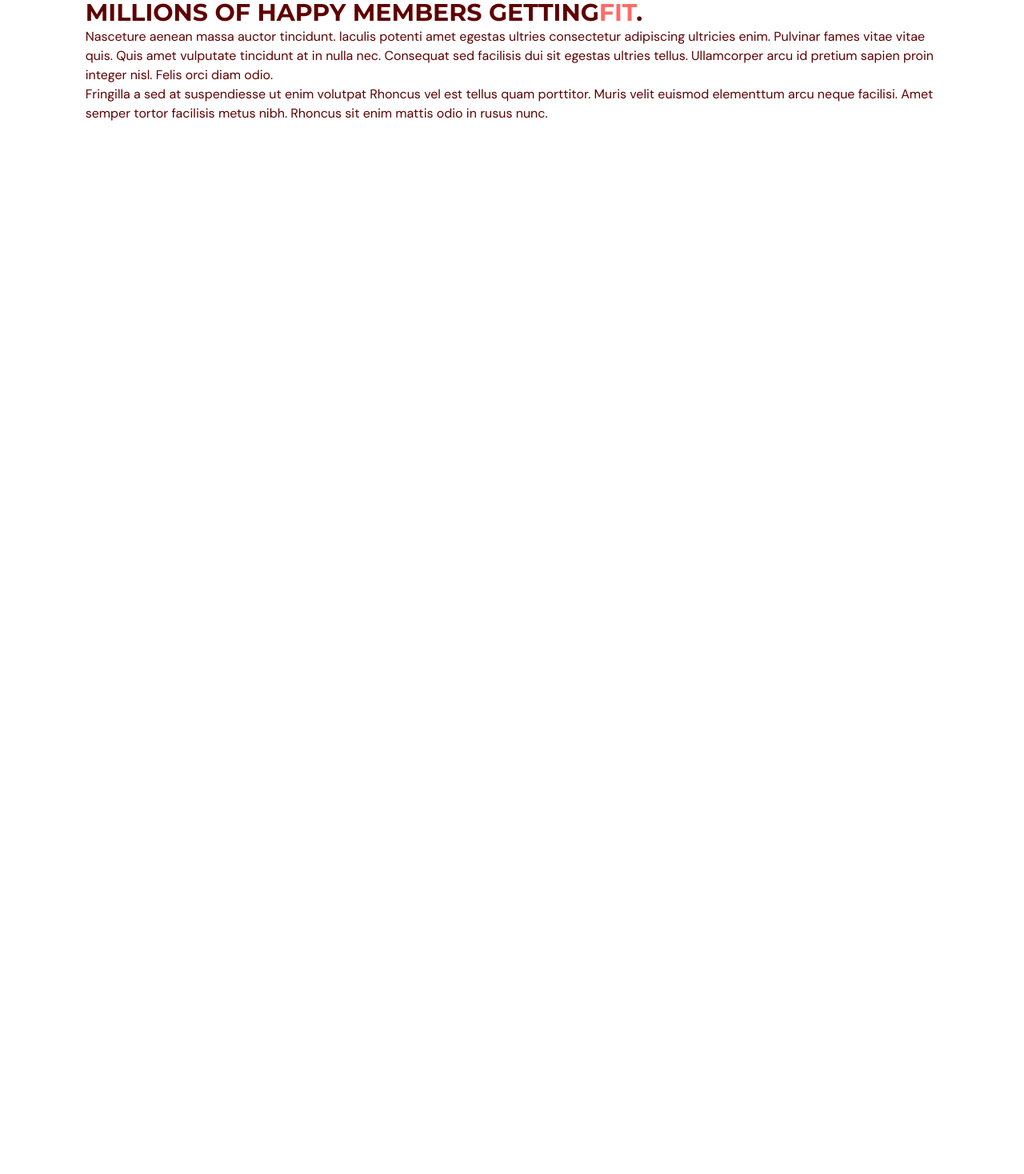
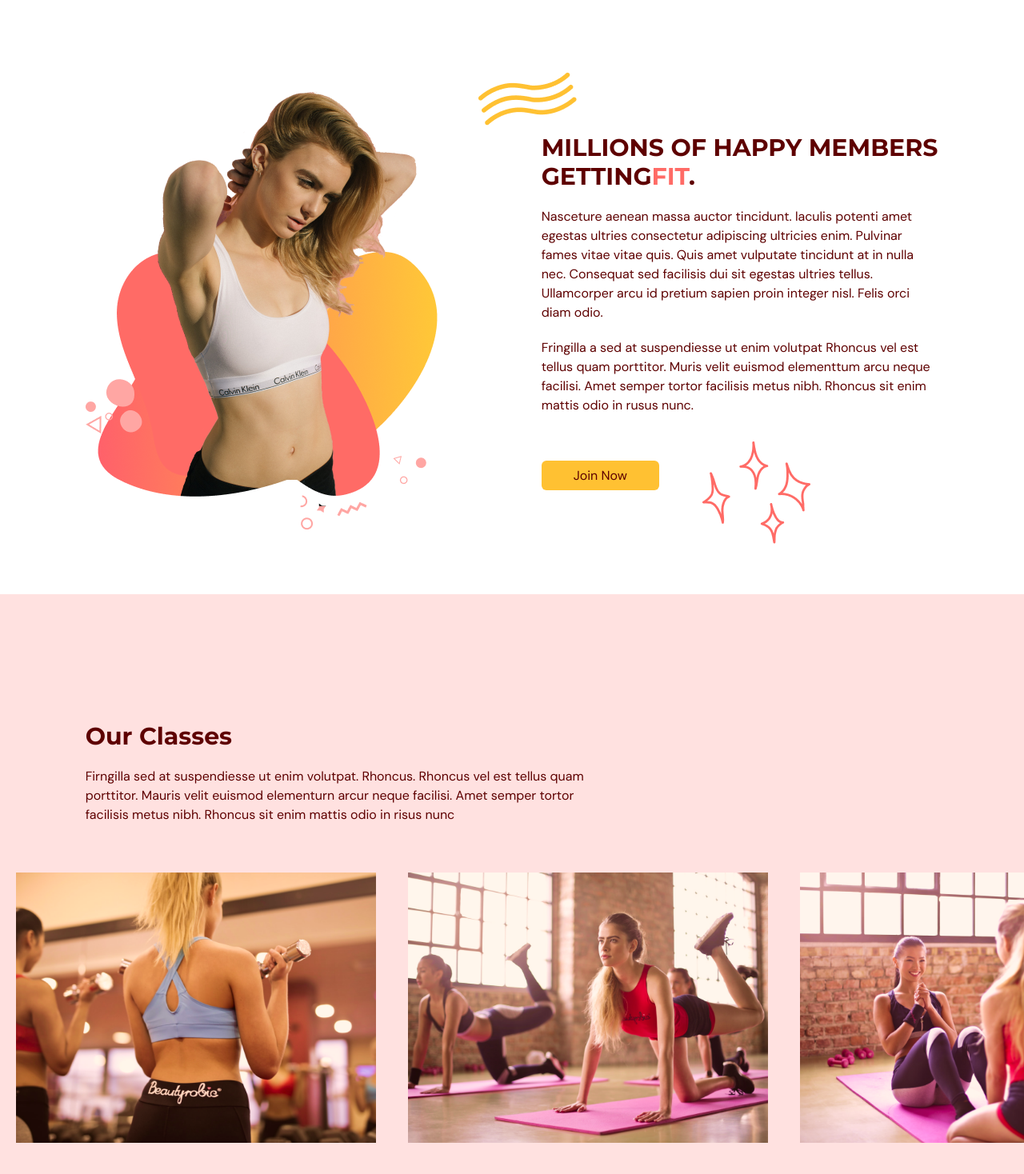
Before and after one commit to ariful-islam-dev/evogym, a React (Vite) app: page / in a window 1280 px wide. Shown: the part 1386-2854 px from the top of the page at 80% size. Before the commit the page ends 1620 px from the top, so only its background shows below. Built offline with nearby package versions, Linux system fonts and the light colour scheme.

Commit message:
benefites section is done

```diff
--- a/src/App.tsx
+++ b/src/App.tsx
@@ -3,6 +3,7 @@
 import { useEffect, useState } from "react";
 import { SelectedPage } from "@/shared/types";
 import Benefits from "@/scenes/Benefits";
+import OurClasses from "@/scenes/OurClasses";
 
 SelectedPage
 
@@ -29,6 +30,7 @@
     <Navbar isTopOfPage={isTopOfPage} selectedPage={selectedPage} setSelectedPage={setSelectedPage}/>
     <Home setSelectedPage={setSelectedPage}/>
     <Benefits setSelectedPage={setSelectedPage}/>
+    <OurClasses setSelectedPage={setSelectedPage}/>
   </div>;
 }
 
--- a/src/scenes/Benefits/index.tsx
+++ b/src/scenes/Benefits/index.tsx
@@ -1,22 +1,24 @@
 import HText from '@/shared/HText';
 import { BenefitType, SelectedPage } from '@/shared/types';
-import {HomeModernIcon, UserGroupIcon, AcademicCapIcon} from '@heroicons/react/24/solid';
-import {motion} from 'framer-motion';
+import { HomeModernIcon, UserGroupIcon, AcademicCapIcon } from '@heroicons/react/24/solid';
+import { motion } from 'framer-motion';
+import BenefitsPageGraphic from "@/assets/BenefitsPageGraphic.png"
 import Benefit from './Benefit';
+import ActionButton from '@/shared/ActionButton';
 
 const benefits: Array<BenefitType> = [
   {
-    icon: <HomeModernIcon className='w-6 h-6'/>,
+    icon: <HomeModernIcon className='w-6 h-6' />,
     title: "State of the Art Facilities",
     description: "Neque adipiscing amet amet enim. Feugiat dolorenim fermentum in a in lectus pellentesque. Ullamcorper et."
   },
   {
-    icon: <UserGroupIcon className='w-6 h-6'/>,
+    icon: <UserGroupIcon className='w-6 h-6' />,
     title: "100's of Diverse Classes",
     description: "Euimsum id egestas risus tempus enit semper felis quis. Nec consectetur ac venenatis facilisi est. Eget ac turpis id"
   },
   {
-    icon: <AcademicCapIcon className='w-6 h-6'/>,
+    icon: <AcademicCapIcon className='w-6 h-6' />,
     title: "Export and Pro Trainers",
     description: "Fasce vestibulum aliquam ut cras. Nisl lectus egestas sapien misl. Lacus at mi sit pellentesque. Congue parturient."
   },
@@ -31,24 +33,24 @@
   }
 }
 type Props = {
-    setSelectedPage: (value: SelectedPage)=>void;
+  setSelectedPage: (value: SelectedPage) => void;
 }
 
-const Benefits = ({setSelectedPage}: Props) => {
+const Benefits = ({ setSelectedPage }: Props) => {
   return (
     <section id='benefits' className='w-5/6 min-h-full py-20 mx-auto'>
       <motion.div
-            onViewportEnter={()=>setSelectedPage(SelectedPage.Benefits)}
+        onViewportEnter={() => setSelectedPage(SelectedPage.Benefits)}
       >
         {/* Header */}
         <motion.div
           initial="hidden"
           whileInView="visible"
-             viewport={{once: true, amount: 0.5 }}
-             transition={{ duration: 0.5}}
+          viewport={{ once: true, amount: 0.5 }}
+          transition={{ duration: 0.5 }}
           variants={{
-                    hidden: {opacity:0, x:-50},
-                    visible: {opacity: 1, x:0}
+            hidden: { opacity: 0, x: -50 },
+            visible: { opacity: 1, x: 0 }
           }}
           className='md:my-5 md:w-3/5'>
           <HText>MORE THAN JUST GYM.</HText>
@@ -60,11 +62,11 @@
         <motion.div className="items-center justify-between gap-8 mt-5 md:flex"
           initial="hidden"
           whileInView="visible"
-              viewport={{once: true, amount: 0.5}}
+          viewport={{ once: true, amount: 0.5 }}
           variants={container}
         >
           {
-                benefits.map((benefit:BenefitType)=>(
+            benefits.map((benefit: BenefitType) => (
               <Benefit key={benefit.title} icon={benefit.icon} title={benefit.title} description={benefit.description}
                 setSelectedPage={setSelectedPage}
               />
@@ -72,27 +74,53 @@
           }
         </motion.div>
         {/* GRAPHICS AND DESCRIPTION */}
-              <div>
+        <div className='items-center justify-between gap-20 mt-16 md:mt-28 md:flex'>
           {/* GRAPHIC */}
-                <img src="" alt="" />
+          <img src={BenefitsPageGraphic} alt="Benefits Page Graphic"  className='mx-auto'/>
           {/* DESCRIPTION */}
           <div>
             {/* TITLE */}
             <div className="relative">
               <div className="before:absolute before:-top-20 before:-top-20 before:-left-20 before:z-[1] before:content-abstracwaves">
-                      <div>
+                <motion.div
+                initial="hidden"
+                whileInView="visible"
+                viewport={{ once: true, amount: 0.5 }}
+                transition={{ duration: 0.5 }}
+                variants={{
+                  hidden: { opacity: 0, x: 50 },
+                  visible: { opacity: 1, x: 0 }
+                }}
+                >
                   <HText>MILLIONS OF HAPPY MEMBERS GETTING{""}
                     <span className="text-primary-500">FIT</span>.
                   </HText>
-                      </div>
+                </motion.div>
               </div>
             </div>
             {/* DESCRIPTION */}
-                  <div>
-                    <p>Nasceture aenean massa auctor tincidunt. laculis potenti amet egestas ultries consectetur adipiscing ultricies enim. Pulvinar fames vitae vitae quis. Quis amet vulputate tincidunt at in nulla nec. Consequat sed facilisis dui sit egestas ultries tellus. Ullamcorper arcu id pretium sapien proin integer nisl. Felis orci diam odio.</p>
-                    <p>Fringilla a sed at suspendiesse ut enim volutpat Rhoncus vel est tellus quam porttitor. Muris velit euismod elementtum arcu neque facilisi. Amet semper tortor facilisis metus nibh. Rhoncus sit enim mattis odio in rusus nunc.</p>
+            <motion.div
+            initial="hidden"
+            whileInView="visible"
+            viewport={{ once: true, amount: 0.5 }}
+            transition={{delay:0.2, duration: 0.5 }}
+            variants={{
+              hidden: { opacity: 0, x: -50 },
+              visible: { opacity: 1, x: 0 }
+            }}
+            >
+              <p className='my-5'>Nasceture aenean massa auctor tincidunt. laculis potenti amet egestas ultries consectetur adipiscing ultricies enim. Pulvinar fames vitae vitae quis. Quis amet vulputate tincidunt at in nulla nec. Consequat sed facilisis dui sit egestas ultries tellus. Ullamcorper arcu id pretium sapien proin integer nisl. Felis orci diam odio.</p>
+              <p className='mb-5'>Fringilla a sed at suspendiesse ut enim volutpat Rhoncus vel est tellus quam porttitor. Muris velit euismod elementtum arcu neque facilisi. Amet semper tortor facilisis metus nibh. Rhoncus sit enim mattis odio in rusus nunc.</p>
+            </motion.div>
+            {/* BUTTON */}
+            <div className="relative mt-16">
+              <div className=" before:absolute before:-bottom-20 before:right-40 before:z-[-1] before:content-sparkles">
+                <ActionButton setSelectedPage={setSelectedPage}>
+                  Join Now
+                </ActionButton>
               </div>
-                  {/* BUTTON */}
+
+            </div>
           </div>
         </div>
       </motion.div>
--- /dev/null
+++ b/src/scenes/OurClasses/Class.tsx
@@ -0,0 +1,25 @@
+
+import React from 'react'
+
+type Props = {
+    name: string;
+    description?: string,
+    image: string
+}
+
+const Class = ({name, description, image}: Props) => {
+
+    const overlayStyles = `p-5 absolute z-30 flex h-[380px] flex-col items-center justify-center whitespace-normal bg-primary-500 text-center text-white opacity-0 transition duration-500 hover:opacity-90`;
+  return (
+    <li className='relative mx-5 inline-block h-[380px] w-[450px]'>
+        <div className={overlayStyles}>
+            <p>{name}</p>
+            <p>{description}</p>
+
+        </div>
+        <img src={image} alt={`${image}`} />
+    </li>
+  )
+}
+
+export default Class
--- /dev/null
+++ b/src/scenes/OurClasses/index.tsx
@@ -0,0 +1,83 @@
+import { ClassType, SelectedPage } from '@/shared/types'
+import React from 'react'
+import image1 from "@/assets/image1.png"
+import image2 from "@/assets/image2.png"
+import image3 from "@/assets/image3.png"
+import image4 from "@/assets/image4.png"
+import image5 from "@/assets/image5.png"
+import image6 from "@/assets/image6.png"
+import { motion } from 'framer-motion'
+import HText from '@/shared/HText'
+import Class from './Class'
+
+const classes: Array<ClassType> = [
+    {
+        name: "Weight Training Classes",
+        description: "Lorem ipsum, dolor sit amet consectetur adipisicing elit. Culpa odit incidunt, sint fugiat vel itaque facilis ullam aut labore omnis voluptates ipsum, tenetur corporis soluta asperiores alias porro debitis qui.",
+        image: image1,
+    }, {
+        name: "Yoga Classes",
+        image: image2,
+    }, {
+        name: "Ab Core Classes",
+        description: "Lorem ipsum, dolor sit amet consectetur adipisicing elit. Culpa odit incidunt, sint fugiat vel itaque facilis ullam aut labore omnis voluptates ipsum, tenetur corporis soluta asperiores alias porro debitis qui.",
+        image: image3,
+    }, {
+        name: "Adventure Classes",
+        description: "Lorem ipsum, dolor sit amet consectetur adipisicing elit. Culpa odit incidunt, sint fugiat vel itaque facilis ullam aut labore omnis voluptates ipsum, tenetur corporis soluta asperiores alias porro debitis qui.",
+        image: image4,
+    }, {
+        name: "Fitness Classes",
+        description: "Lorem ipsum, dolor sit amet consectetur adipisicing elit. Culpa odit incidunt, sint fugiat vel itaque facilis ullam aut labore omnis voluptates ipsum, tenetur corporis soluta asperiores alias porro debitis qui.",
+        image: image5,
+    }, {
+        name: "Training Classes",
+        description: "Lorem ipsum, dolor sit amet consectetur adipisicing elit. Culpa odit incidunt, sint fugiat vel itaque facilis ullam aut labore omnis voluptates ipsum, tenetur corporis soluta asperiores alias porro debitis qui.",
+        image: image6,
+    },
+]
+
+type Props = {
+    setSelectedPage: (value: SelectedPage) => void;
+};
+
+const OurClasses = ({ setSelectedPage }: Props) => {
+    return (
+        <section id='ourclasses' className='w-full py-40 bg-primary-100'>
+            <motion.div
+                onViewportEnter={() => setSelectedPage(SelectedPage.OurClasses)}
+            >
+                <motion.div
+                    className='w-5/6 mx-auto'
+                    initial="hidden"
+                    whileInView="visible"
+                    viewport={{ once: true, amount: 0.5 }}
+                    transition={{ duration: 0.5 }}
+                    variants={{
+                        hidden: { opacity: 0, x: -50 },
+                        visible: { opacity: 1, x: 0 }
+                    }}
+                >
+                    <div className='md:w-3/5'>
+                        <HText>Our Classes</HText>
+                        <p className='py-5'>Firngilla sed at suspendiesse ut enim volutpat. Rhoncus. Rhoncus vel est tellus quam porttitor. Mauris velit euismod elementurn arcur neque facilisi. Amet semper tortor facilisis metus nibh. Rhoncus sit enim mattis odio in risus nunc</p>
+                    </div>
+                </motion.div>
+                <div className='mt-10 h-[353px] w-full overflow-x-auto overflow-y-hidden'>
+                    <ul className="w-[2800px] whitespace-nowrap">
+                        {classes.map((item, index) => (
+                            <Class
+                                key={`${item.name}-${index}`}
+                                name={item.name}
+                                description={item.description}
+                                image={item.image}
+                            />
+                        ))}
+                    </ul>
+                </div>
+            </motion.div>
+        </section>
+    )
+}
+
+export default OurClasses
--- a/src/shared/types.ts
+++ b/src/shared/types.ts
@@ -10,3 +10,9 @@
     title: string,
     description: string;
   }
+
+export interface  ClassType {
+  name: string,
+  description?: string,
+  image: string,
+}
```
Lines whose indentation alone changed are shown as unchanged.
